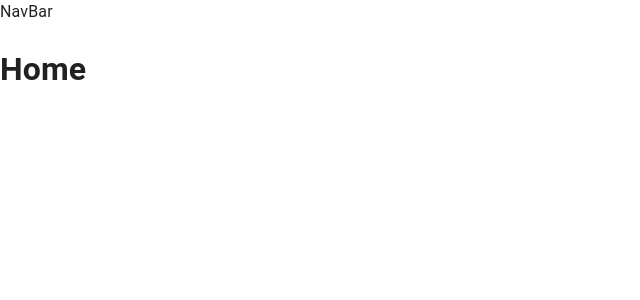
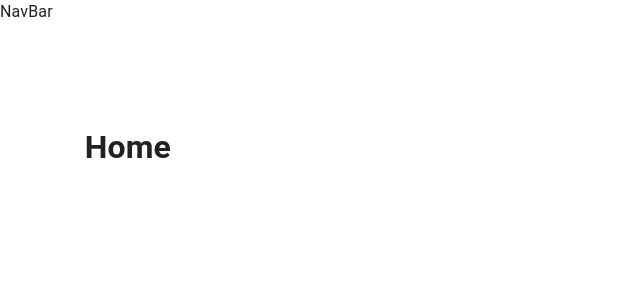
Before and after one commit to IvanOrsh/js-react-testing-subject, a React (Create React App) app: page / in a window 1280 px wide. Shown: the top 300 px of the page, without its empty margins (0-640 px from the left). Built offline with nearby package versions, Linux system fonts and the light colour scheme.

Commit message:
chore: install tss-react

```diff
--- a/package.json
+++ b/package.json
@@ -18,6 +18,7 @@
     "react-redux": "^8.1.1",
     "react-router-dom": "^6.14.2",
     "react-scripts": "5.0.1",
+    "tss-react": "^4.8.8",
     "web-vitals": "^2.1.4"
   },
   "scripts": {
--- a/src/components/NavBar/NavBar.jsx
+++ b/src/components/NavBar/NavBar.jsx
@@ -1,5 +1,3 @@
-import React from "react";
-
 const NavBar = () => <div>NavBar</div>;
 
 export default NavBar;
--- a/src/pages/Layout.jsx
+++ b/src/pages/Layout.jsx
@@ -1,12 +1,34 @@
 import { Outlet } from "react-router-dom";
+
+import { makeStyles } from "tss-react/mui";
 
 import NavBar from "../components/NavBar/NavBar";
 
-const Layout = () => (
-  <>
-    <NavBar />
-    <Outlet />
-  </>
-);
+const useStyles = makeStyles()(() => ({
+  root: {
+    display: "flex",
+    height: "100%",
+  },
+  toolbar: {
+    height: "70px",
+  },
+  content: {
+    flexGrow: "1",
+    padding: "2em",
+  },
+}));
+
+const Layout = () => {
+  const { classes } = useStyles();
+  return (
+    <div className={classes.root}>
+      <NavBar />
+      <main className={classes.content}>
+        <div className={classes.toolbar} />
+        <Outlet />
+      </main>
+    </div>
+  );
+};
 
 export default Layout;
```
Also changed, not shown: 1 other file (tests, documents, lock files or other folders).
